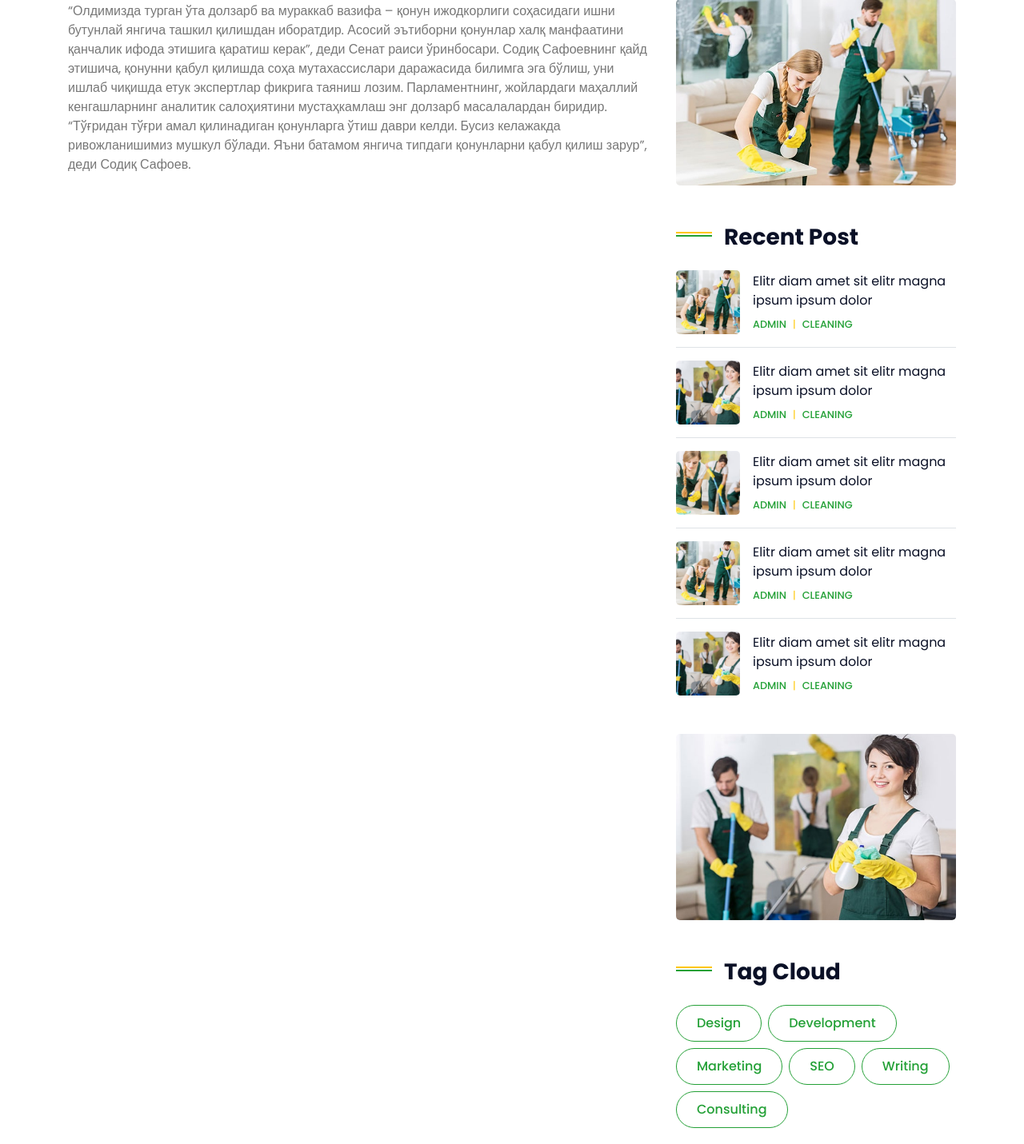
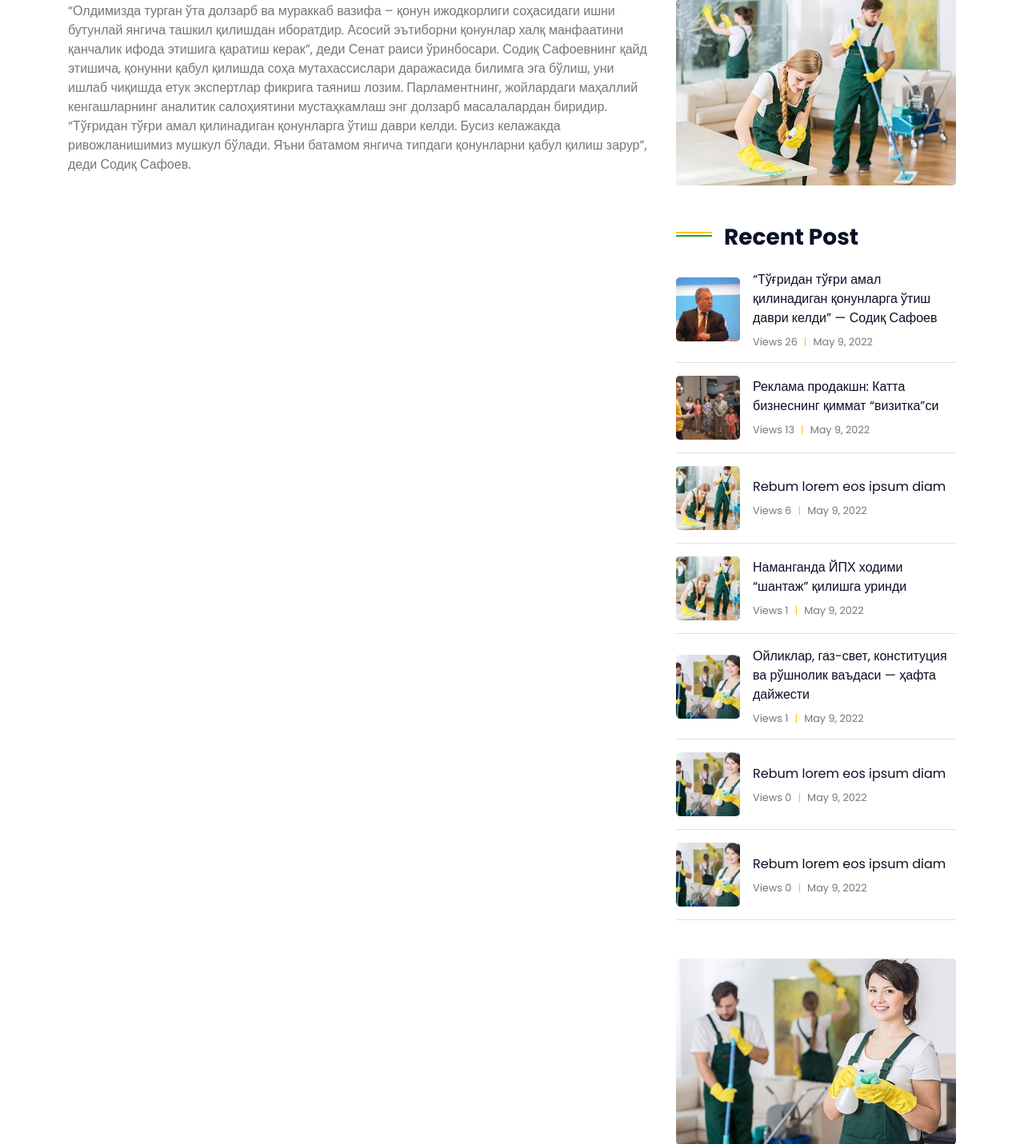
Before and after one commit to boltayevjahongir/django-project-1, a Django app: page /blog_detail/1 in a window 1280 px wide. Shown: the part 1357-2788 px from the top of the page at 80% size. Run offline with Django 4.2, Linux system fonts and the light colour scheme; data comes from the database, SQL or seed files in the repository; both versions use the stored data as it was after the commit; some libraries are stand-ins or nearby versions.

Commit message:
add blog_detail

```diff
--- a/postapp/views.py
+++ b/postapp/views.py
@@ -27,9 +27,11 @@ def blog(req):
 
 def blog_detail(req, id):
     posts = Post.objects.get(id=id)
+    post_2 = Post.objects.all().order_by('-view_count')
     posts.view_count+=1
     posts.save()
     return render(req, 'blog_detail.html',
                   context={
-                      'posts':posts
+                      'posts':posts,
+                      'post_2':post_2
                   })
--- a/template/blog_detail.html
+++ b/template/blog_detail.html
@@ -88,66 +88,30 @@
                             </li>
                         </ul>
                     </div>
+
+
+
+
+
                     <div class="mb-5">
                         <img src="img/blog-1.jpg" alt="" class="img-fluid rounded">
                     </div>
                     <div class="mb-5">
                         <h3 class="mb-4 section-title">Recent Post</h3>
+
+                        {% for item_2 in post_2 %}
                         <div class="d-flex align-items-center border-bottom mb-3 pb-3">
-                            <img class="img-fluid rounded" src="img/blog-1.jpg" style="width: 80px; height: 80px; object-fit: cover;" alt="">
+                            <img class="img-fluid rounded" src="{{ item_2.get_image }}" style="width: 80px; height: 80px; object-fit: cover;" alt="">
                             <div class="d-flex flex-column pl-3">
-                                <a class="text-dark mb-2" href="">Elitr diam amet sit elitr magna ipsum ipsum dolor</a>
+                                <a class="text-dark mb-2" href="{% url 'blog_detail' item_2.id %}">{{ item_2.theme }}</a>
                                 <div class="d-flex">
-                                    <small><a class="text-secondary text-uppercase font-weight-medium" href="">Admin</a></small>
+                                    <small>Views {{ item_2.view_count }}</small>
                                     <small class="text-primary px-2">|</small>
-                                    <small><a class="text-secondary text-uppercase font-weight-medium" href="">Cleaning</a></small>
+                                    <small> {{ item_2.date }}</small>
                                 </div>
                             </div>
                         </div>
-                        <div class="d-flex align-items-center border-bottom mb-3 pb-3">
-                            <img class="img-fluid rounded" src="img/blog-2.jpg" style="width: 80px; height: 80px; object-fit: cover;" alt="">
-                            <div class="d-flex flex-column pl-3">
-                                <a class="text-dark mb-2" href="">Elitr diam amet sit elitr magna ipsum ipsum dolor</a>
-                                <div class="d-flex">
-                                    <small><a class="text-secondary text-uppercase font-weight-medium" href="">Admin</a></small>
-                                    <small class="text-primary px-2">|</small>
-                                    <small><a class="text-secondary text-uppercase font-weight-medium" href="">Cleaning</a></small>
-                                </div>
-                            </div>
-                        </div>
-                        <div class="d-flex align-items-center border-bottom mb-3 pb-3">
-                            <img class="img-fluid rounded" src="img/blog-3.jpg" style="width: 80px; height: 80px; object-fit: cover;" alt="">
-                            <div class="d-flex flex-column pl-3">
-                                <a class="text-dark mb-2" href="">Elitr diam amet sit elitr magna ipsum ipsum dolor</a>
-                                <div class="d-flex">
-                                    <small><a class="text-secondary text-uppercase font-weight-medium" href="">Admin</a></small>
-                                    <small class="text-primary px-2">|</small>
-                                    <small><a class="text-secondary text-uppercase font-weight-medium" href="">Cleaning</a></small>
-                                </div>
-                            </div>
-                        </div>
-                        <div class="d-flex align-items-center border-bottom mb-3 pb-3">
-                            <img class="img-fluid rounded" src="img/blog-1.jpg" style="width: 80px; height: 80px; object-fit: cover;" alt="">
-                            <div class="d-flex flex-column pl-3">
-                                <a class="text-dark mb-2" href="">Elitr diam amet sit elitr magna ipsum ipsum dolor</a>
-                                <div class="d-flex">
-                                    <small><a class="text-secondary text-uppercase font-weight-medium" href="">Admin</a></small>
-                                    <small class="text-primary px-2">|</small>
-                                    <small><a class="text-secondary text-uppercase font-weight-medium" href="">Cleaning</a></small>
-                                </div>
-                            </div>
-                        </div>
-                        <div class="d-flex align-items-center">
-                            <img class="img-fluid rounded" src="img/blog-2.jpg" style="width: 80px; height: 80px; object-fit: cover;" alt="">
-                            <div class="d-flex flex-column pl-3">
-                                <a class="text-dark mb-2" href="">Elitr diam amet sit elitr magna ipsum ipsum dolor</a>
-                                <div class="d-flex">
-                                    <small><a class="text-secondary text-uppercase font-weight-medium" href="">Admin</a></small>
-                                    <small class="text-primary px-2">|</small>
-                                    <small><a class="text-secondary text-uppercase font-weight-medium" href="">Cleaning</a></small>
-                                </div>
-                            </div>
-                        </div>
+                        {% endfor %}
                     </div>
                     <div class="mb-5">
                         <img src="img/blog-2.jpg" alt="" class="img-fluid rounded">
```
Also changed, not shown: db.sqlite3, media/Dpo2gIAAy7ec2WwzyR2TMZ4YcjNXtw1G.jpg (added), media/dNwP7wH_yeB5e8xsfXi1KJYt-6RJg2Rd.jpg (added).
